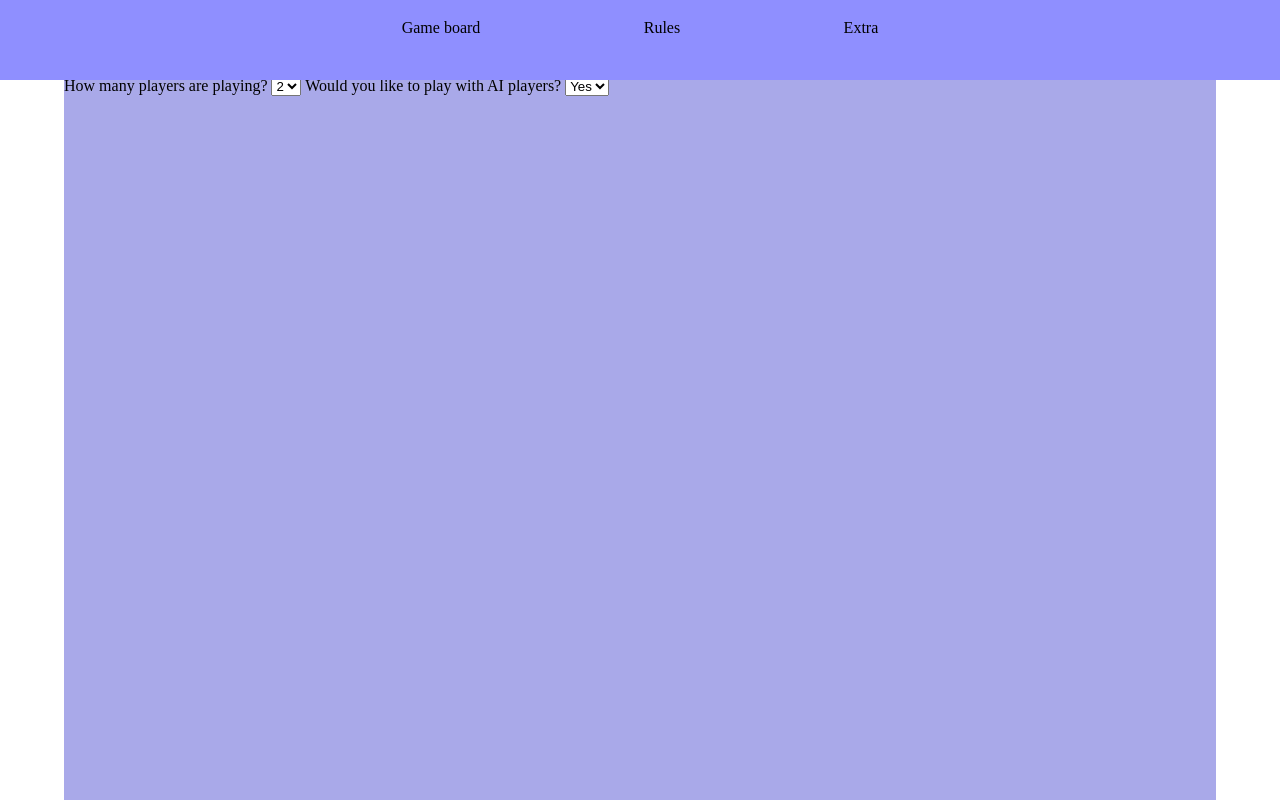
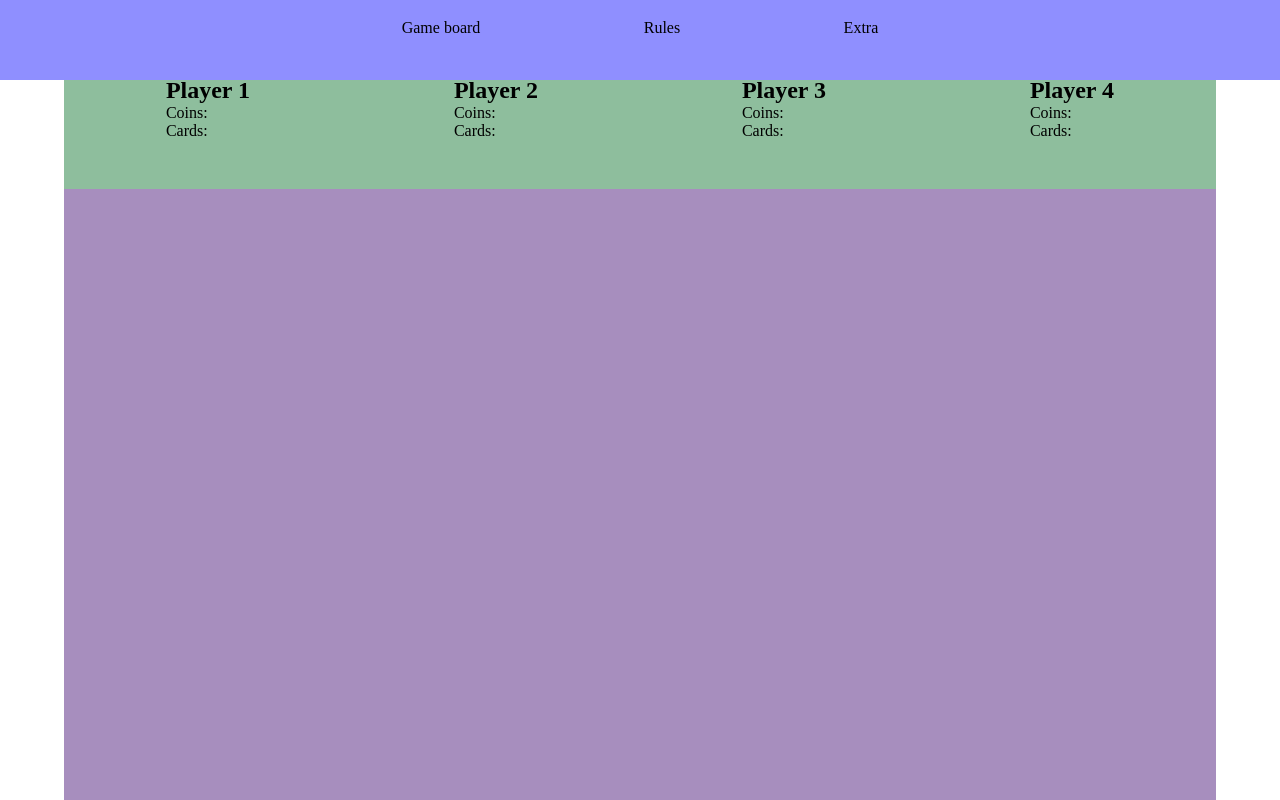
Before and after one commit to TeaveLeaf/Game-Project, a plain HTML site: page index.html in a window 1280 px wide. Shown: the top 800 px of the page. Drawn offline with Linux system fonts and the light colour scheme.

Commit message:
KC - Started on gameboard

```diff
--- a/index.html
+++ b/index.html
@@ -33,18 +33,26 @@
             </select>
         </div>
         <div class="playerboard">
+            <div class="p1">
                 <h2 id="player1">Player 1</h2>
                 <p>Coins: </p>
                 <p>Cards: </p>
+            </div>
+            <div class="p2">
                 <h2 id="player2">Player 2</h2>
                 <p>Coins: </p>
                 <p>Cards: </p>
+            </div>
+            <div class="p3">
                 <h2 id="player3">Player 3</h2>
                 <p>Coins: </p>
                 <p>Cards: </p>
+            </div>
+            <div class="p4">
                 <h2 id="player4">Player 4</h2>
                 <p>Coins: </p>
                 <p>Cards: </p>
+            </div>
         </div>
         <div class="board">
 
--- a/style.css
+++ b/style.css
@@ -43,12 +43,32 @@ a:visited#navButton {
     background-color: rgb(169, 169, 233);
     width: 100%;
     height: 55em;
+    display: none;
 }
 
 
 /* GAME BOARD */
+
+/* PLAYER BOARD TO KEEP TRACK OF THE SCORE AND CARDS */
+.playerboard {
+    background-color: rgb(142, 190, 157);
+    width: 100%;
+    height: 7em;
+    display: flex;
+    flex-direction: row;
+    justify-content: space-around;
+}
+
+/* THE ACTUAL GAME BOARD WHERE PLAYERS WILL PLAY */
+.board {
+    background-color: rgb(167, 142, 190);
+    width: 100%;
+    height: 48em;
+    /* display: none; */
+}
+
 .gameboard {
-    /* background-color: rgb(238, 167, 167); */
+    background-color: rgb(238, 167, 167);
     width: 90%;
     height: 55em;
     margin-left: 5%;
```
Lines whose indentation alone changed are shown as unchanged.
